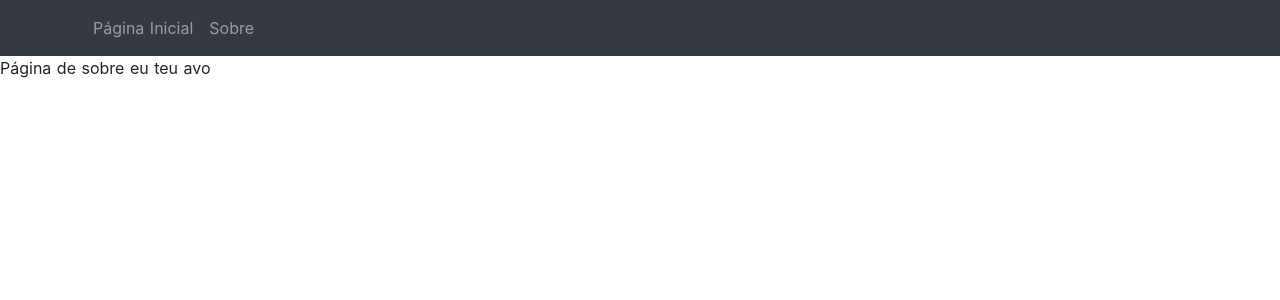
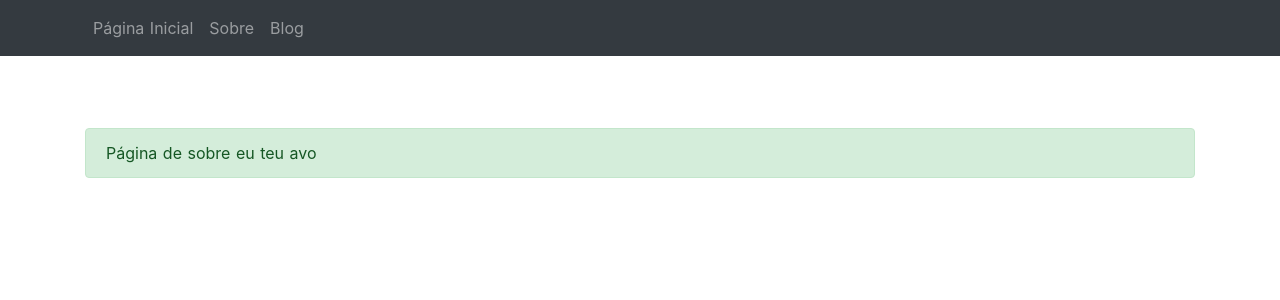
Before and after one commit to rodolfoip/nuxt-kit-starter, a Nuxt app: page /about in a window 1280 px wide. Shown: the top 300 px of the page. Built offline with nearby package versions, Linux system fonts and the light colour scheme.

Commit message:
Adicionado página de blog

```diff
--- a/layouts/default.vue
+++ b/layouts/default.vue
@@ -10,6 +10,7 @@
           <div class="navbar-nav">
             <nuxt-link to="/" class="nav-item nav-link">Página Inicial</nuxt-link>
             <nuxt-link class="nav-item nav-link" to="/about">Sobre</nuxt-link>
+            <nuxt-link to="/blog" class="nav-item nav-link">Blog</nuxt-link>
           </div>
         </div>
       </div>
--- a/pages/about/index.vue
+++ b/pages/about/index.vue
@@ -1,14 +1,20 @@
 <template>
-  <div>
-    Página de sobre eu {{nome}}
-  </div>
+  <main class="about-page">
+    <section class="section-default">
+      <div class="container">
+        <div class="alert alert-success" role="alert">
+          Página de sobre eu {{nome}}
+        </div>
+      </div>
+    </section>
+  </main>
 </template>
 
 <script>
   export default {
     data() {
       return {
-        nome:'teu avo'
+        nome: 'teu avo'
       }
     }
   }
--- /dev/null
+++ b/pages/blog/index.vue
@@ -0,0 +1,13 @@
+<template>
+  <main class="blog-page">
+    <section class="section-default bg-info">
+      <div class="container">
+        Blog
+      </div>
+    </section>
+  </main>
+</template>
+
+<script>
+  export default {}
+</script>
```
